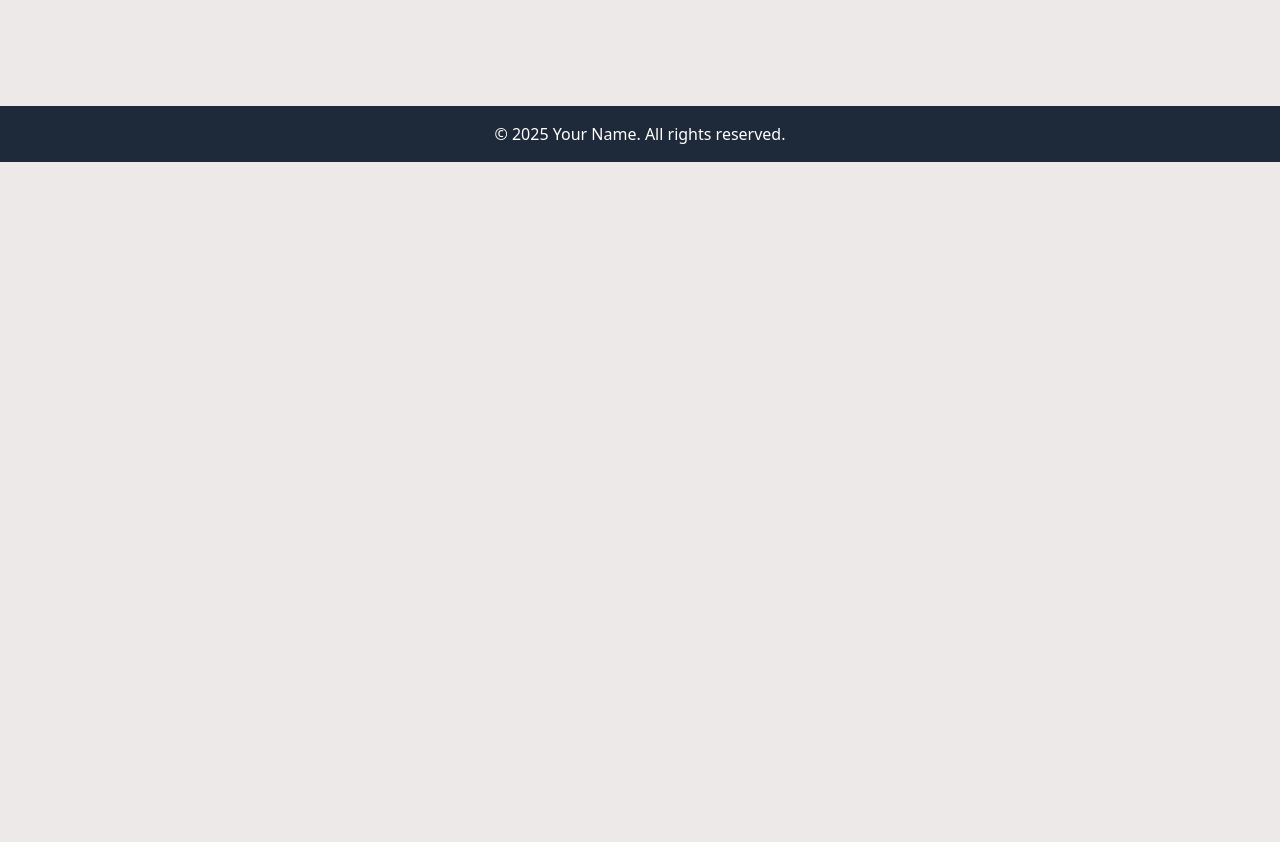
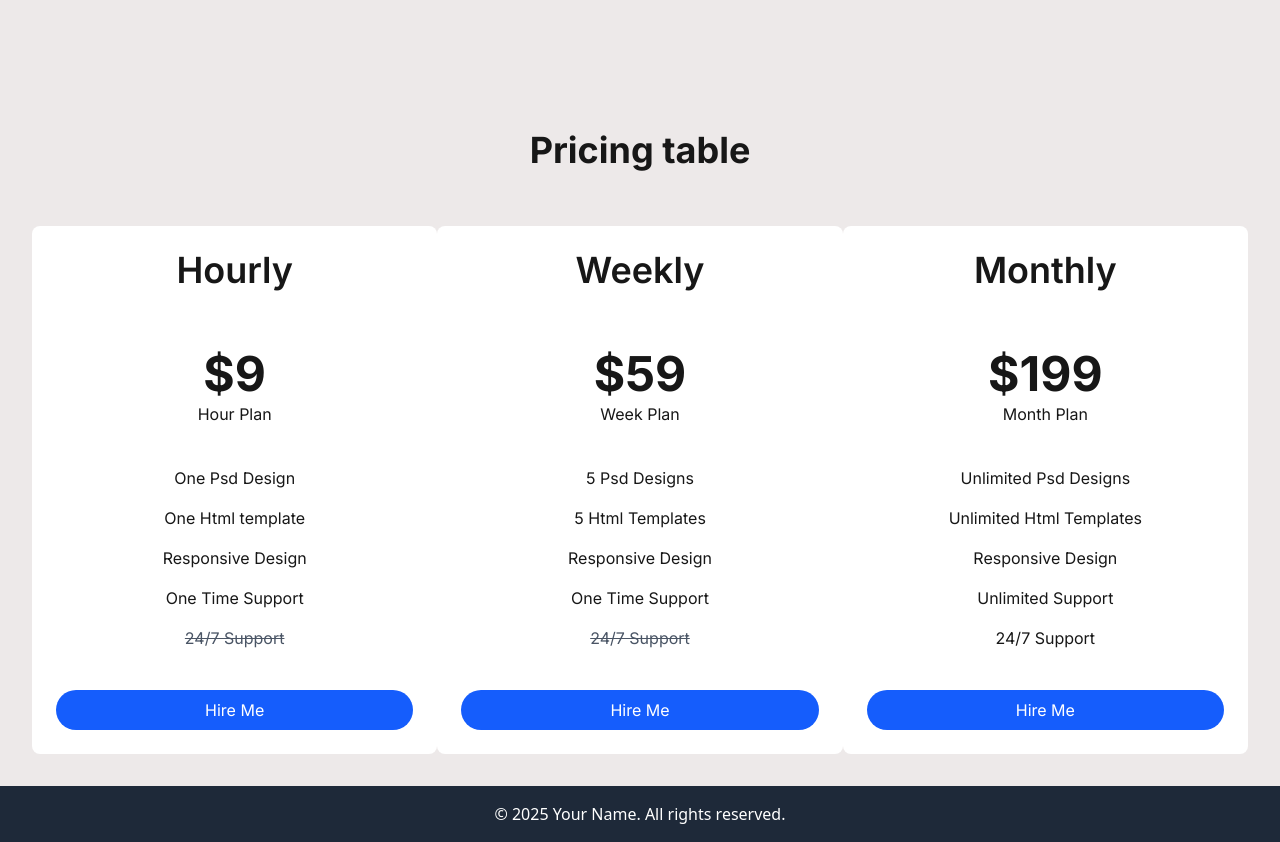
Before and after one commit to abdullahwebdev9176/portfolio-project, a Next.js app: page / in a window 1280 px wide. Shown: the part 1986-2828 px from the top of the page. Before the commit the page ends 2148 px from the top, so only its background shows below. Built offline with nearby package versions, Linux system fonts and the light colour scheme.

Commit message:
pricing table

```diff
--- a/app/page.jsx
+++ b/app/page.jsx
@@ -1,6 +1,7 @@
 import AboutSection from "@/components/homeComponents/AboutSection";
 import HeroSection from "@/components/homeComponents/HeroSection";
 import OfferSection from "@/components/homeComponents/OfferSection";
+import PricingTable from "@/components/homeComponents/PricingTable";
 import ProgressCircles from "@/components/homeComponents/ProgressCircles";
 import Image from "next/image";
 
@@ -12,6 +13,7 @@ export default function Home() {
         <AboutSection />
         <OfferSection />
         <ProgressCircles />
+        <PricingTable />
       </main>
     </div>
   );
--- /dev/null
+++ b/components/homeComponents/PricingTable.jsx
@@ -0,0 +1,86 @@
+import React from "react";
+
+const PricingTable = () => {
+  const plans = [
+    {
+      title: "Hourly",
+      price: "$9",
+      subtitle: "Hour Plan",
+      features: [
+        { text: "One Psd Design", available: true },
+        { text: "One Html template", available: true },
+        { text: "Responsive Design", available: true },
+        { text: "One Time Support", available: true },
+        { text: "24/7 Support", available: false },
+      ],
+    },
+    {
+      title: "Weekly",
+      price: "$59",
+      subtitle: "Week Plan",
+      features: [
+        { text: "5 Psd Designs", available: true },
+        { text: "5 Html Templates", available: true },
+        { text: "Responsive Design", available: true },
+        { text: "One Time Support", available: true },
+        { text: "24/7 Support", available: false },
+      ],
+    },
+    {
+      title: "Monthly",
+      price: "$199",
+      subtitle: "Month Plan",
+      features: [
+        { text: "Unlimited Psd Designs", available: true },
+        { text: "Unlimited Html Templates", available: true },
+        { text: "Responsive Design", available: true },
+        { text: "Unlimited Support", available: true },
+        { text: "24/7 Support", available: true },
+      ],
+    },
+  ];
+
+  return (
+    <>
+      <div className="text-center my-14">
+        <h2 className="text-2xl md:text-4xl font-bold">Pricing table</h2>
+      </div>
+
+      <div className="flex justify-center items-start flex-wrap ">
+        {plans.map((plan, index) => (
+          <div
+            key={index}
+            className="text-center bg-[var(--cardBg)] rounded-lg p-6 w-1/3"
+          >
+            <h3 className="text-4xl font-semibold mb-15 text-foreground">
+              {plan.title}
+            </h3>
+            <h2 className="text-5xl font-bold mb-1 text-foreground">
+              {plan.price}
+            </h2>
+            <p className="text-base font-normal">{plan.subtitle}</p>
+            <ul className="my-10">
+              {plan.features.map((feature, i) => (
+                <li
+                  key={i}
+                  className={`mb-4 ${
+                    feature.available
+                      ? "text-[var(--textColor)]"
+                      : "line-through text-gray-600"
+                  }`}
+                >
+                  {feature.text}
+                </li>
+              ))}
+            </ul>
+            <button className="w-full bg-blue-600 text-white py-2 rounded-full hover:bg-blue-700 transition">
+              Hire Me
+            </button>
+          </div>
+        ))}
+      </div>
+    </>
+  );
+};
+
+export default PricingTable;
```
